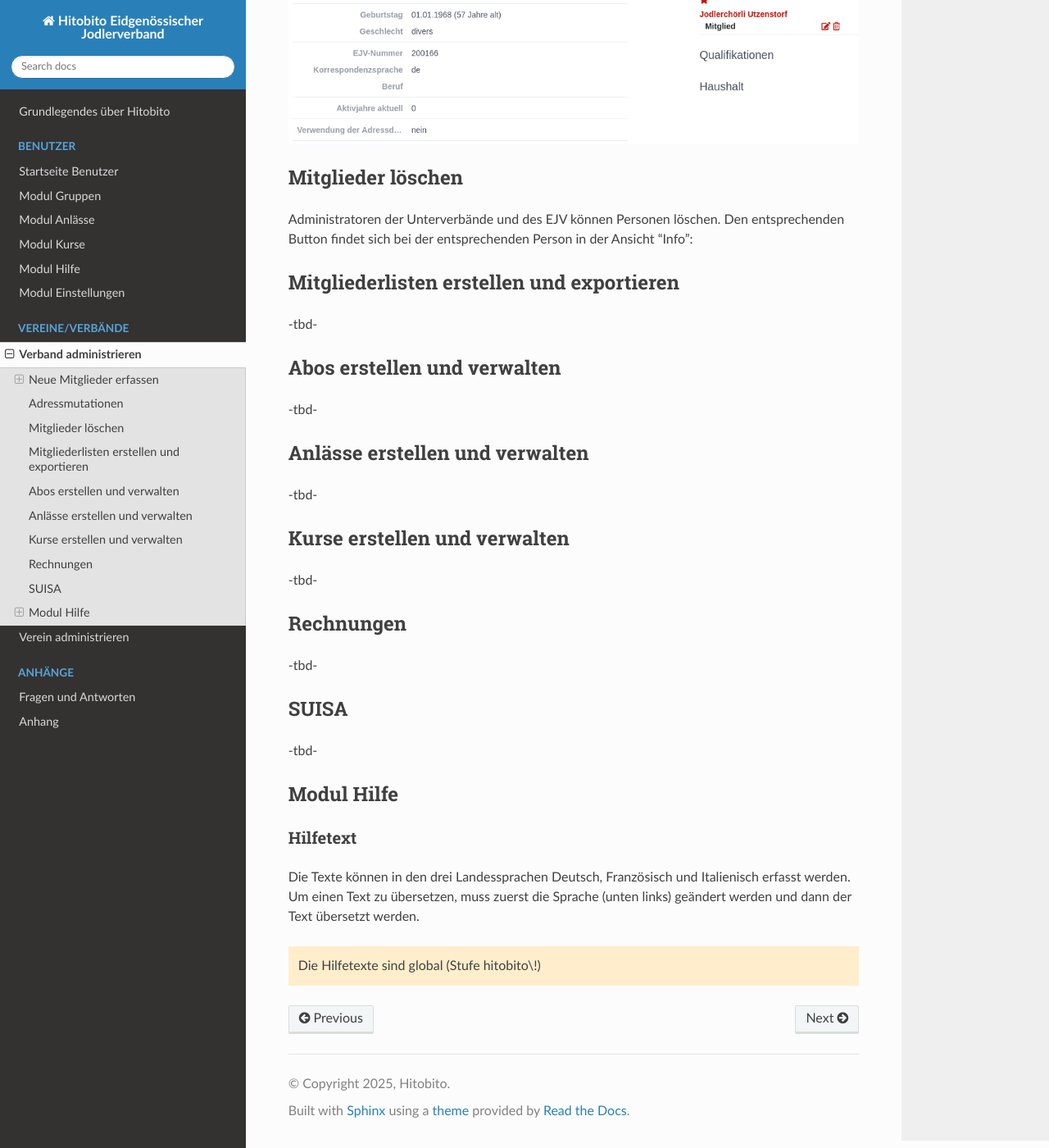
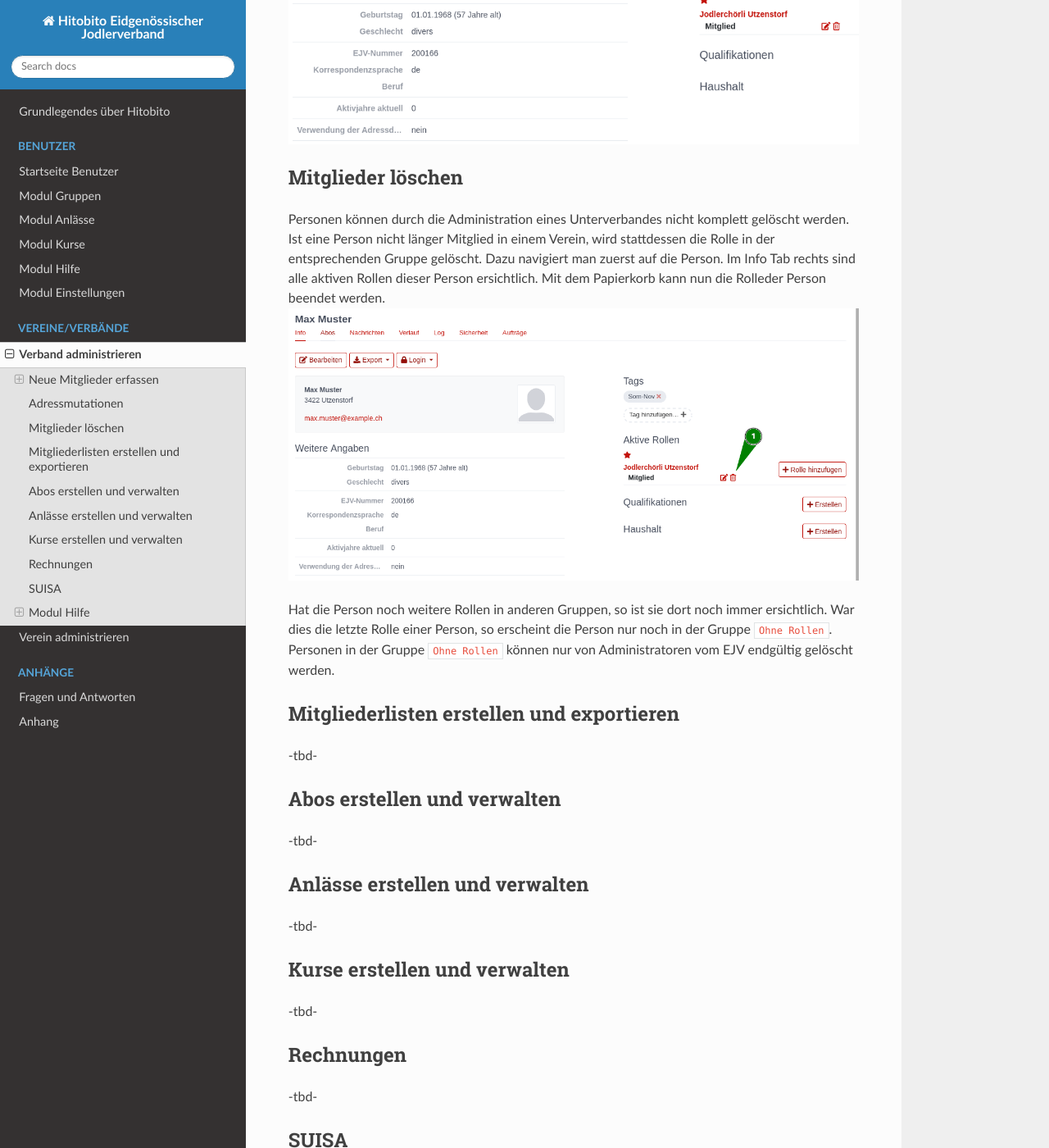
Before and after one commit to hitobito/user_documentation_ejv, a Sphinx documentation site: the page built from docs/verband.md, in a window 1280 px wide and 1400 px high, scrolled down 4740 px. Shown: the whole window at 82% size. Built offline with Sphinx 7.4.7 and the Read the Docs theme 3.1.0, drawn with Linux system fonts in a browser that asks for light colours.

Commit message:
Update verband.md

```diff
--- a/docs/verband.md
+++ b/docs/verband.md
@@ -71,9 +71,15 @@ Werden Adressmutationen noch im **Jahr 2025** vorgenommen, muss der Person ansch
 
 ## Mitglieder löschen
 
-Administratoren der Unterverbände und des EJV können Personen
-löschen. Den entsprechenden Button findet sich bei der entsprechenden
-Person in der Ansicht "Info":
+Personen können durch die Administration eines Unterverbandes nicht komplett gelöscht werden.
+Ist eine Person nicht länger Mitglied in einem Verein, wird stattdessen die Rolle in der entsprechenden Gruppe gelöscht.
+Dazu navigiert man zuerst auf die Person. Im Info Tab rechts sind alle aktiven Rollen dieser Person ersichtlich.
+Mit dem Papierkorb kann nun die Rolleder Person beendet werden.
+![image](images/mitglied_loeschen1.png)
+
+Hat die Person noch weitere Rollen in anderen Gruppen, so ist sie dort noch immer ersichtlich.
+War dies die letzte Rolle einer Person, so erscheint die Person nur noch in der Gruppe `Ohne Rollen`.
+Personen in der Gruppe `Ohne Rollen` können nur von Administratoren vom EJV endgültig gelöscht werden.
 
 ## Mitgliederlisten erstellen und exportieren
 
```
